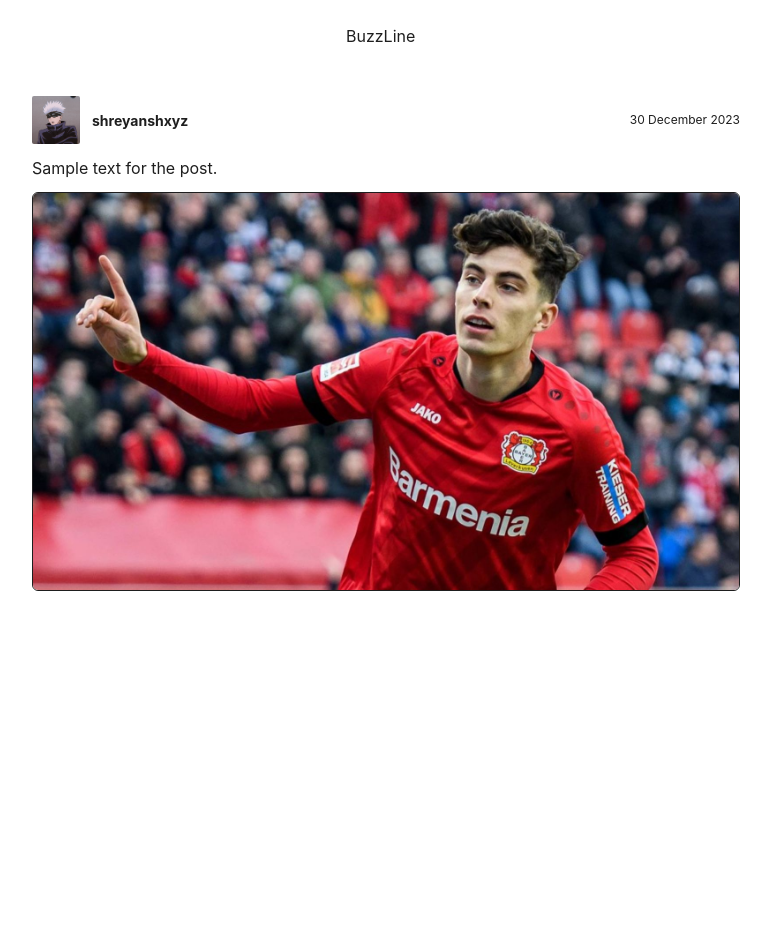
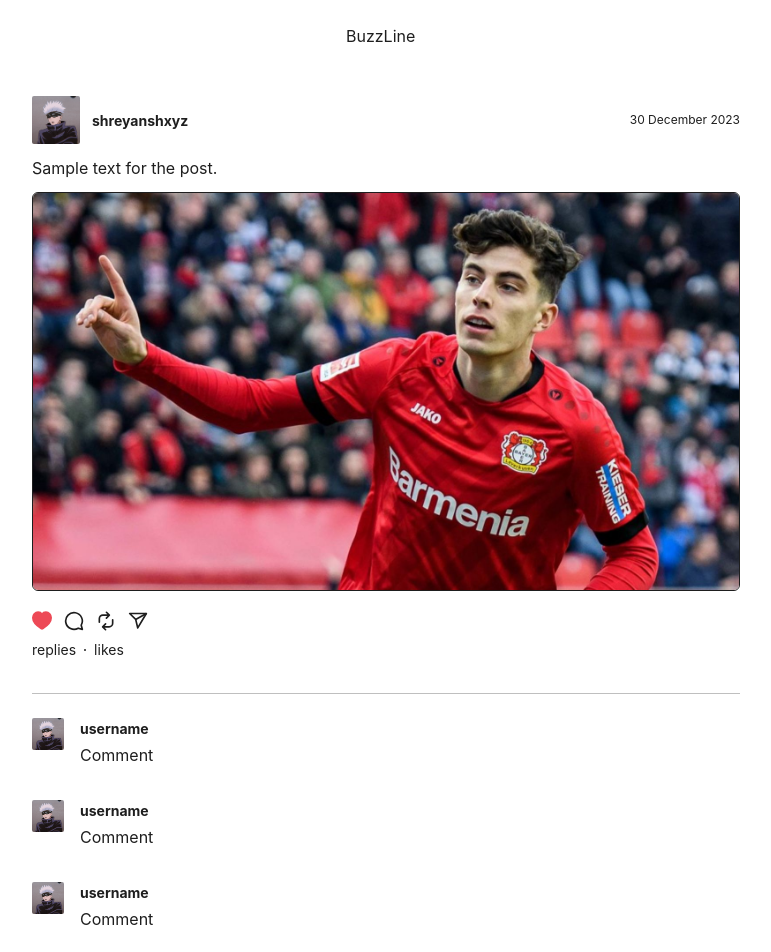
Before and after one commit to shreyanshxyz/BuzzLine, a React (Vite) app in the folder client/: page /user/post/1 in a window 1280 px wide. Shown: the top 952 px of the page, without its empty margins (254-1025 px from the left). Before the commit the page ends 800 px from the top, so only its background shows below. Built offline with nearby package versions, Linux system fonts and the light colour scheme.

Commit message:
update PostPage.jsx

```diff
--- a/client/src/pages/PostPage/PostPage.jsx
+++ b/client/src/pages/PostPage/PostPage.jsx
@@ -13,6 +13,8 @@ import { useNavigate, useParams } from "react-router-dom";
 import { formatDistanceToNow } from "date-fns";
 import { useRecoilState, useRecoilValue } from "recoil";
 import { DeleteIcon } from "@chakra-ui/icons";
+import Actions from "../../components/Actions/Actions";
+import Comment from "../../components/Comments/Comment";
 
 function PostPage() {
   return (
@@ -65,9 +67,11 @@ function PostPage() {
       </Box>
       {/* )} */}
 
-      {/* <Flex gap={3} my={3}>
-        <Actions post={currentPost} />
-      </Flex> */}
+      <Flex gap={3} my={3}>
+        <Actions
+        // post={currentPost}
+        />
+      </Flex>
 
       <Divider my={4} />
 
@@ -79,7 +83,7 @@ function PostPage() {
         <Button>Get</Button>
       </Flex> */}
 
-      <Divider my={4} />
+      <Divider bg={"gray"} my={4} />
       {/* {currentPost.replies.map((reply) => (
         <Comment
           key={reply._id}
@@ -90,6 +94,10 @@ function PostPage() {
           }
         />
       ))} */}
+      <Comment />
+      <Comment />
+      <Comment />
+      <Comment />
     </>
   );
 }
```
